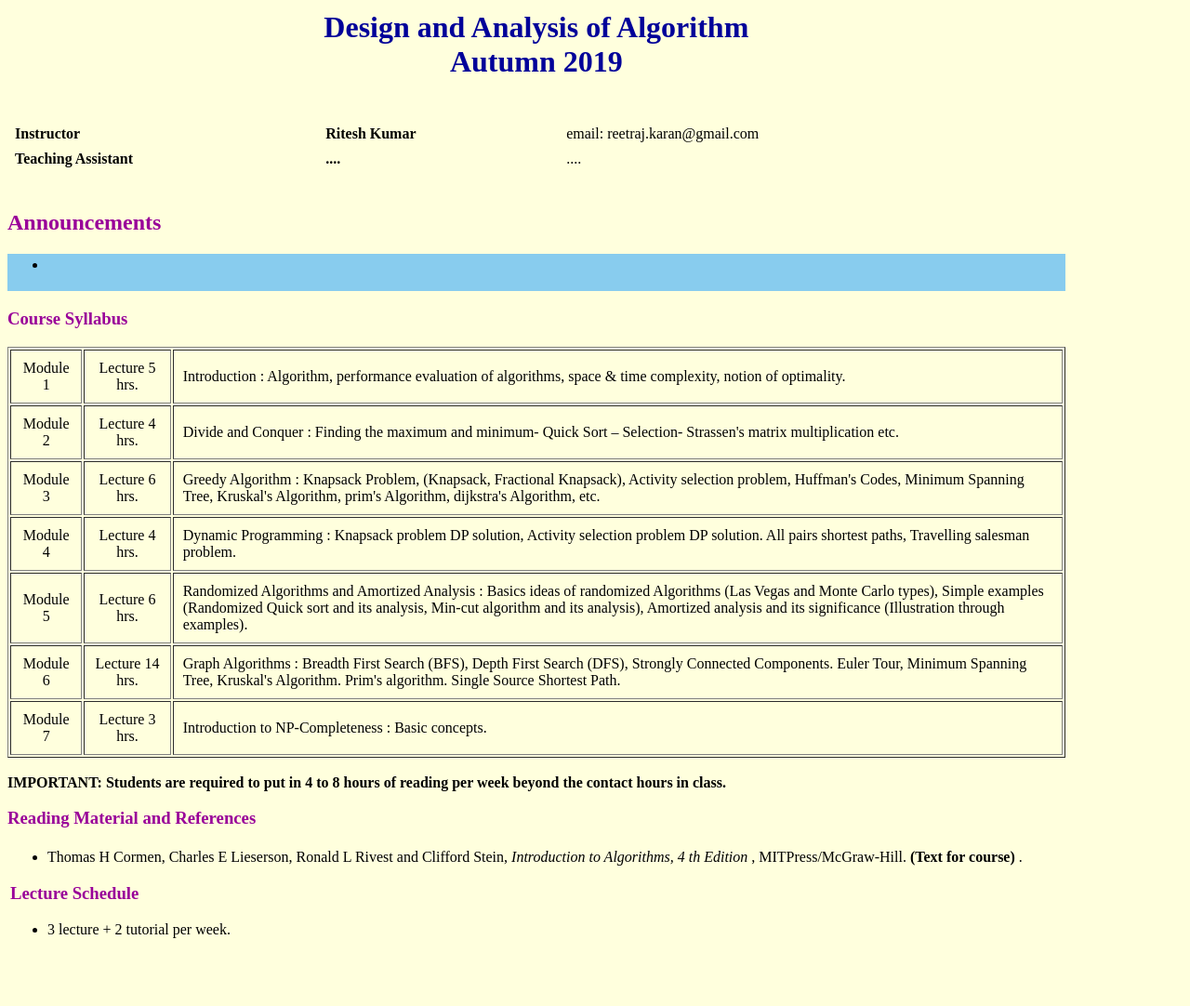
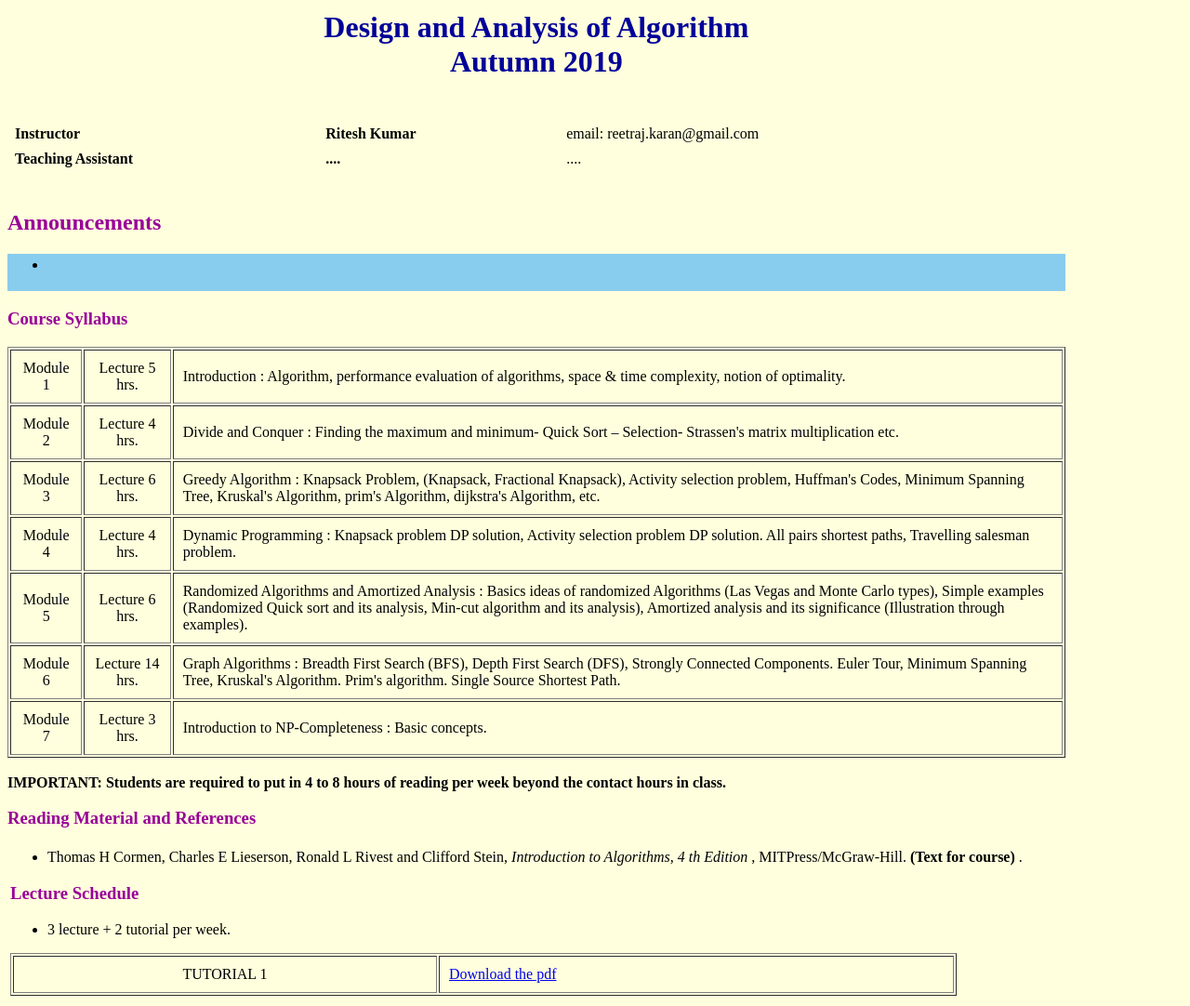
Before and after one commit to reetraj/reetraj.github.io, a plain HTML site: page DAA/index.html in a window 1280 px wide. Shown: the whole page at 93% size. Before the commit the page ends 1036 px from the top, so only its background shows below. Drawn offline with Linux system fonts and the light colour scheme.

Commit message:
Update index.html

```diff
--- a/DAA/index.html
+++ b/DAA/index.html
@@ -80,6 +80,9 @@ reading per week beyond the contact hours in class. </b>
 <h3><font color=990099>Lecture Schedule</font></h3>
 <ul><li>3 lecture + 2 tutorial per week.
 </ul></a>
+<table border=1 width=90% cellpadding="10">
+<tr><td align="center"> TUTORIAL 1 </td><td align=> <a href="tut1.pdf" download="tute1.pdf">Download the pdf</a></td></tr>
+
 
 
 
```
